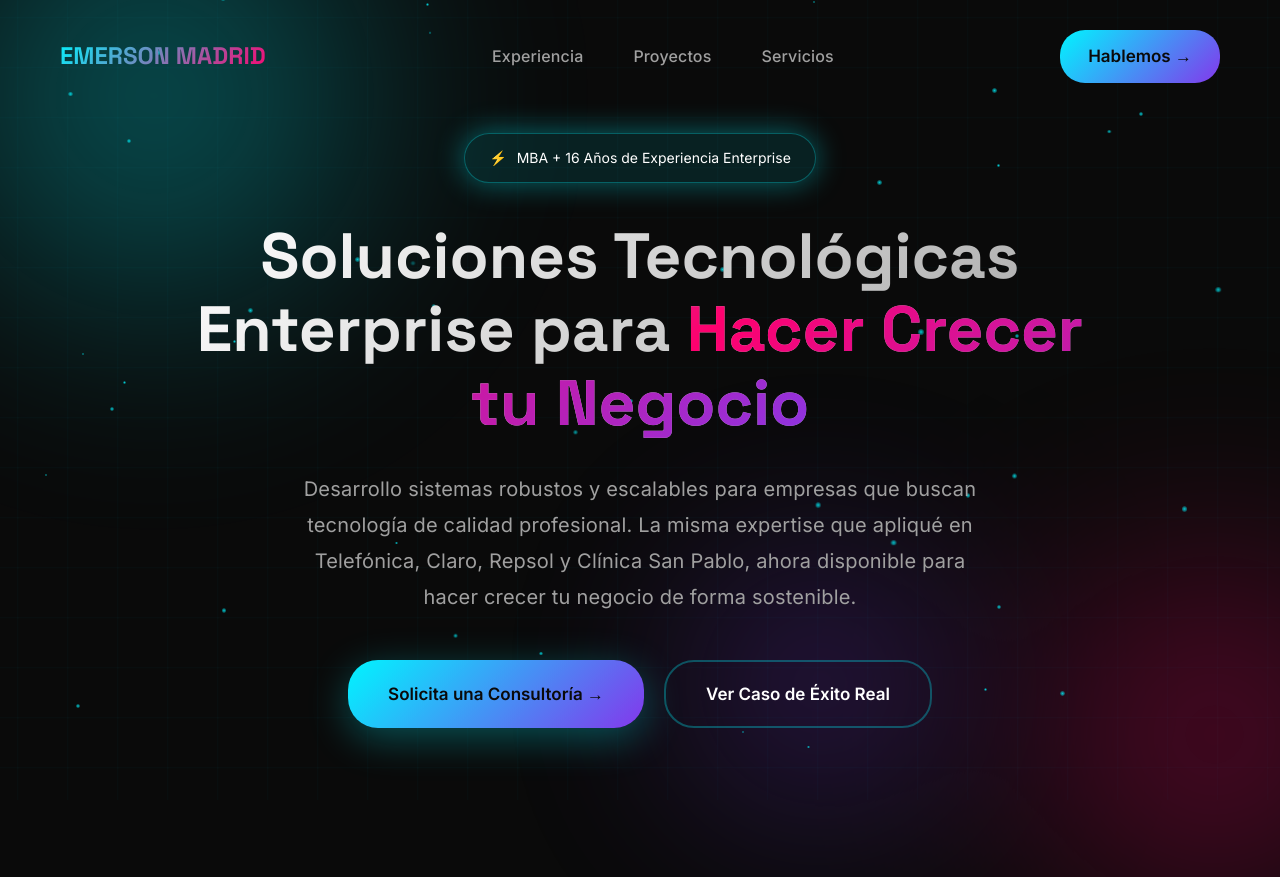
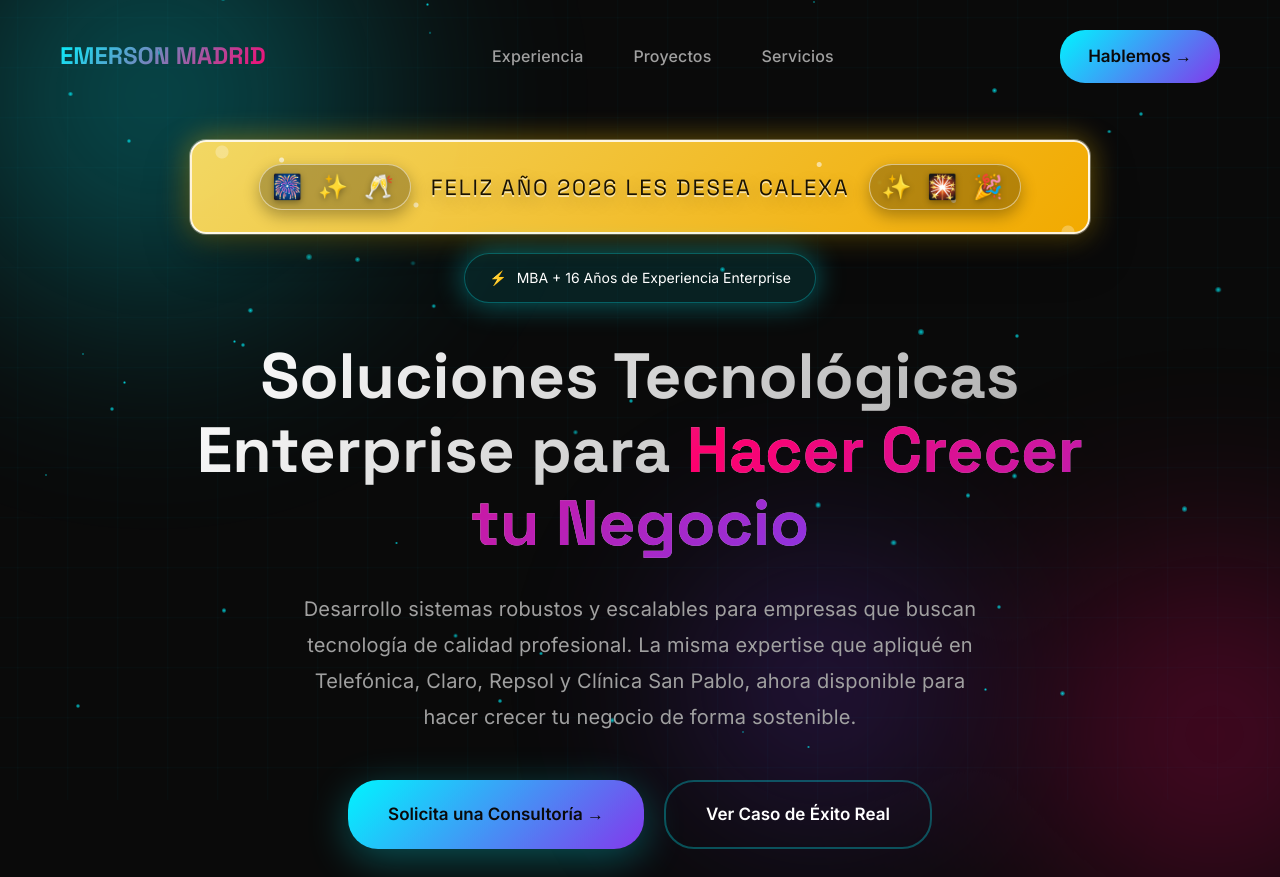
Before and after one commit to emersonmadrid/feliz-horizonte-tech, a plain HTML site: page index.html in a window 1280 px wide. Shown: the top 877 px of the page. Drawn offline with Linux system fonts and the light colour scheme; animation ran at ten frames a second.

Commit message:
Add temporary New Year announcement banner

```diff
--- a/css/styles.css
+++ b/css/styles.css
@@ -475,6 +475,75 @@ nav a:hover::before {
     text-align: center;
 }
 
+.announcement {
+    display: block;
+    width: 100%;
+    padding: 22px 32px;
+    border-radius: 16px;
+    font-family: 'Space Grotesk', sans-serif;
+    font-size: 22px;
+    letter-spacing: 0.08em;
+    text-transform: uppercase;
+    background: linear-gradient(135deg, #ffea75 0%, #ffd24b 50%, #ffb000 100%);
+    border: 2px solid rgba(255, 255, 255, 0.85);
+    color: #1a1200;
+    margin-bottom: 26px;
+    box-shadow:
+        0 20px 45px rgba(0, 0, 0, 0.35),
+        0 0 0 1px rgba(255, 255, 255, 0.35),
+        0 0 30px rgba(255, 200, 0, 0.45);
+    max-width: 100%;
+    text-align: center;
+    line-height: 1.35;
+    position: relative;
+    overflow: hidden;
+    text-shadow:
+        0 2px 0 rgba(255, 255, 255, 0.6),
+        0 6px 18px rgba(0, 0, 0, 0.25);
+    background-image:
+        radial-gradient(circle at 10% 20%, rgba(255, 255, 255, 0.65) 0 2px, transparent 3px),
+        radial-gradient(circle at 25% 70%, rgba(255, 255, 255, 0.55) 0 2px, transparent 3px),
+        radial-gradient(circle at 70% 25%, rgba(255, 255, 255, 0.55) 0 2px, transparent 3px),
+        radial-gradient(circle at 85% 65%, rgba(255, 255, 255, 0.5) 0 2px, transparent 3px),
+        linear-gradient(135deg, rgba(255, 224, 102, 0.95), rgba(255, 179, 0, 0.95));
+    background-blend-mode: screen, screen, screen, screen, normal;
+}
+
+.announcement-icons {
+    font-size: 24px;
+    letter-spacing: 0.2em;
+    margin: 0 12px;
+    display: inline-block;
+    padding: 6px 12px;
+    border-radius: 999px;
+    background: rgba(0, 0, 0, 0.25);
+    border: 1px solid rgba(255, 255, 255, 0.5);
+    box-shadow: 0 6px 16px rgba(0, 0, 0, 0.3);
+    text-shadow: 0 2px 6px rgba(0, 0, 0, 0.35);
+}
+
+.announcement::before,
+.announcement::after {
+    content: '';
+    position: absolute;
+    width: 140px;
+    height: 140px;
+    border-radius: 50%;
+    opacity: 0.35;
+    background: radial-gradient(circle, rgba(255, 255, 255, 0.8) 0 6px, transparent 7px);
+    pointer-events: none;
+}
+
+.announcement::before {
+    top: -60px;
+    left: -40px;
+}
+
+.announcement::after {
+    bottom: -70px;
+    right: -50px;
+}
+
 .hero-badge {
     display: inline-flex;
     align-items: center;
--- a/index.html
+++ b/index.html
@@ -55,6 +55,11 @@
         <div class="container">
             <div class="hero-content">
                 <div>
+                    <div class="announcement">
+                        <span class="announcement-icons" aria-hidden="true">🎆 ✨ 🥂</span>
+                        FELIZ AÑO 2026 LES DESEA CALEXA
+                        <span class="announcement-icons" aria-hidden="true">✨ 🎇 🎉</span>
+                    </div>
                     <div class="hero-badge">
                         <span>⚡</span> MBA + 16 Años de Experiencia Enterprise
                     </div>
```
